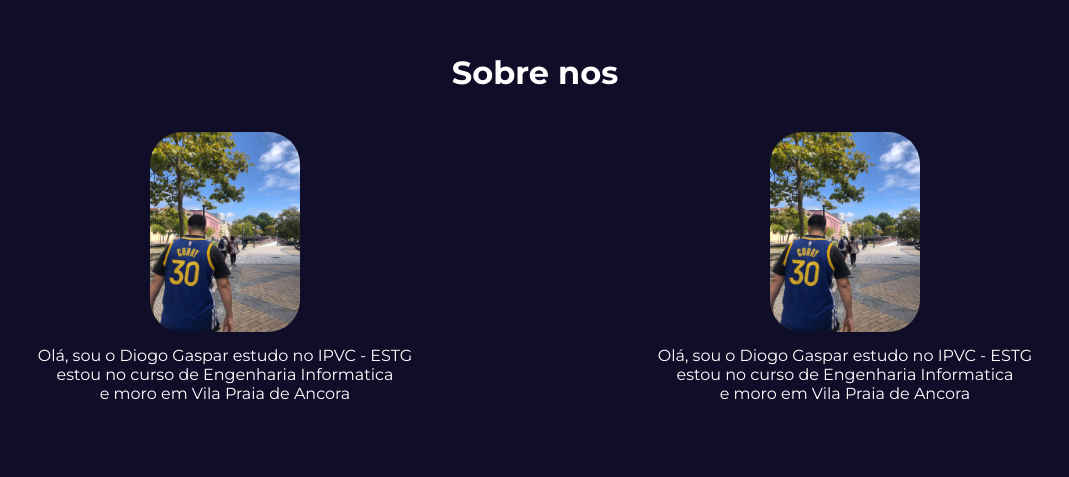
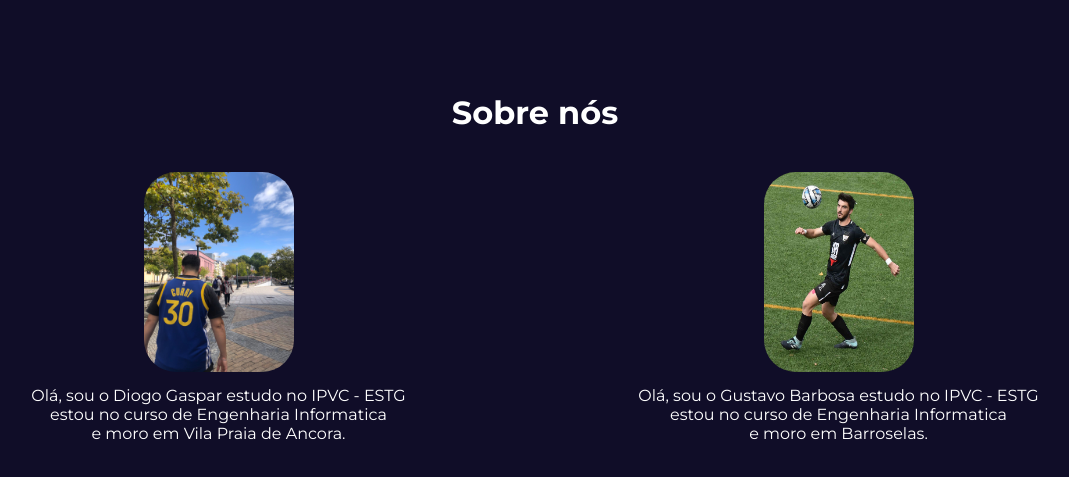
Before and after one commit to DiogoGaspar6/SoundVerse, a website: page frontend/pages/index.html in a window 1280 px wide. Shown: the part 855-1332 px from the top of the page, without its empty margins (105-1174 px from the left). Before the commit the page ends 1298 px from the top, so only its background shows below. Drawn offline with nearby package versions, Linux system fonts and the light colour scheme; no server answers.

Commit message:
about-us margin top

```diff
--- a/frontend/pages/index.html
+++ b/frontend/pages/index.html
@@ -29,7 +29,7 @@
         <img src="../styles/images/SOUNDVERSE.png" alt="logotipo" />
         <nav>
           <ul>
-            <a href="#about-us"><li>Sobre nos</li></a>
+            <a href="#about-us"><li>Sobre nós</li></a>
           </ul>
         </nav>
       </div>
@@ -76,7 +76,7 @@
       </div>
 
       <div id="about-us" class="about-us">
-        <h1>Sobre nos</h1>
+        <h1>Sobre nós</h1>
         <div class="about-us-container">
           <div class="left-about-us">
             <div class="information">
@@ -86,19 +86,19 @@
                 <a href="https://github.com/DiogoGaspar6" target="_blank">Diogo Gaspar</a>
                 estudo no IPVC - ESTG <br />
                 estou no curso de Engenharia Informatica <br />
-                e moro em Vila Praia de Ancora
+                e moro em Vila Praia de Ancora.
               </p>
             </div>
           </div>
           <div class="right-about-us">
             <div class="information">
-              <img src="../styles/images/logo-diogo.jpg" alt="Diogo Gaspar" />
+              <img src="../styles/images/logo-2.jpg" alt="Gustavo Barbosa" />
               <p>
                 Olá, sou o
-                <a href="https://github.com/DiogoGaspar6">Diogo Gaspar</a>
+                <a href="https://github.com/GustavoBarbosa2" target="_blank">Gustavo Barbosa</a>
                 estudo no IPVC - ESTG <br />
                 estou no curso de Engenharia Informatica <br />
-                e moro em Vila Praia de Ancora
+                e moro em Barroselas.
               </p>
             </div>
           </div>
--- a/frontend/styles/index.css
+++ b/frontend/styles/index.css
@@ -239,6 +239,10 @@ main > p{
   padding: 20px;
 }
 
+.about-us{
+  margin-top: 40px
+}
+
 .information{
   margin: 20px;
 }
```
Also changed, not shown: frontend/styles/images/logo-2.jpg (added).
